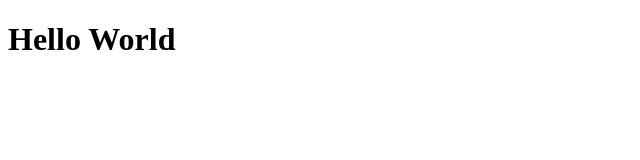
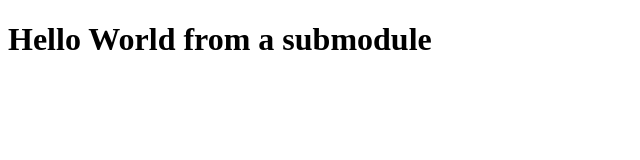
Before and after one commit to GrLawrence/Phonegap-www, a plain HTML site: page index.html in a window 1280 px wide. Shown: the whole page, without its empty margins (0-640 px from the left). Drawn offline with Linux system fonts and the light colour scheme.

Commit message:
modified html file

```diff
--- a/index.html
+++ b/index.html
@@ -5,6 +5,6 @@
 <script type="text/javascript" charset="utf-8" src="phonegap-1.4.1.js"></script>
 </head>
 <body>
-<h1>Hello World</h1>
+<h1>Hello World from a submodule </h1>
 </body>
 </html>
```
